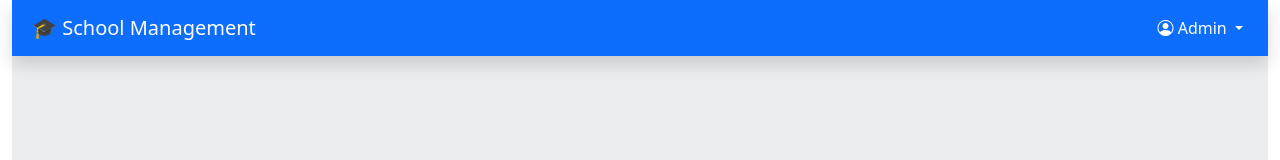
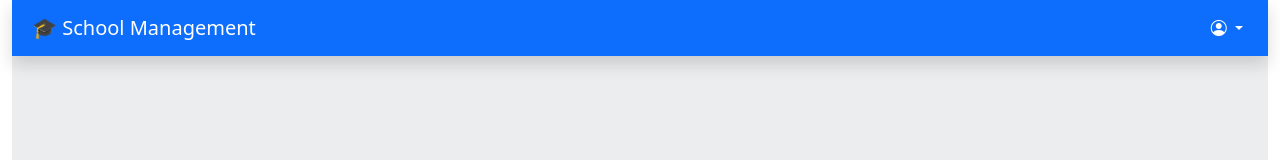
Before and after one commit to sureshwebdev22/schoolinvoice, an Angular app: page /login in a window 1280 px wide. Shown: the top 160 px of the page. Built offline with nearby package versions, Linux system fonts and the light colour scheme.

Commit message:
home component

```diff
--- a/src/app/header/header.html
+++ b/src/app/header/header.html
@@ -26,7 +26,7 @@
 
                     <i class="bi bi-person-circle"></i>
 
-                    Admin
+                    {{  username }}
 
                 </button>
 
--- a/src/app/header/header.ts
+++ b/src/app/header/header.ts
@@ -1,6 +1,8 @@
 import { CommonModule } from '@angular/common';
-import { Component , inject } from '@angular/core';
-import { Router } from '@angular/router';
+import { Component, inject, OnInit } from '@angular/core';
+import { Router, NavigationEnd } from '@angular/router';
+import { filter } from 'rxjs/operators';
+
 
 @Component({
   selector: 'app-header',
@@ -8,21 +10,41 @@ import { Router } from '@angular/router';
   templateUrl: './header.html',
   styleUrl: './header.css',
 })
-export class Header {
+export class Header implements OnInit {
 
 
   private router = inject(Router);
-logout():void {
 
-  localStorage.removeItem("token");
-  //this.router.navigate(['/login']);
-      this.router.navigateByUrl('/login');
+  username: string = '';
+
+  ngOnInit(): void {
+
+    this.loadUser();
+
+    this.router.events
+      .pipe(filter(event => event instanceof NavigationEnd))
+      .subscribe(() => {
+        this.loadUser();
+      });
+  }
+
+  loadUser(): void {
+    const data = JSON.parse(localStorage.getItem('token') || '{}');
+    this.username = data.fullName || '';
+  }
+
+  logout(): void {
+
+    localStorage.removeItem("token");
+    //this.router.navigate(['/login']);
+    this.username = '';
+    this.router.navigateByUrl('/login');
 
 
-}
+  }
 
 
-    isLoggedIn(): boolean {
+  isLoggedIn(): boolean {
     return !!localStorage.getItem('token');
 
   }
--- a/src/app/login/login.ts
+++ b/src/app/login/login.ts
@@ -36,6 +36,8 @@ export class Login {
       this.loginForm.value
     ).subscribe({
       next: (response: any) => {
+        console.log('Login successful:', response);
+       // this.alertService.success('Login Successful');
         localStorage.setItem(
           'token',
           JSON.stringify(response)
@@ -44,7 +46,7 @@ export class Login {
           'role',
           response.role
         );*/
-       this.router.navigate(['/home']); // Navigate to dashboard on successful login
+       this.router.navigateByUrl('/home'); // Navigate to dashboard on successful login
       },
 
       error: (err:any) => {
```
